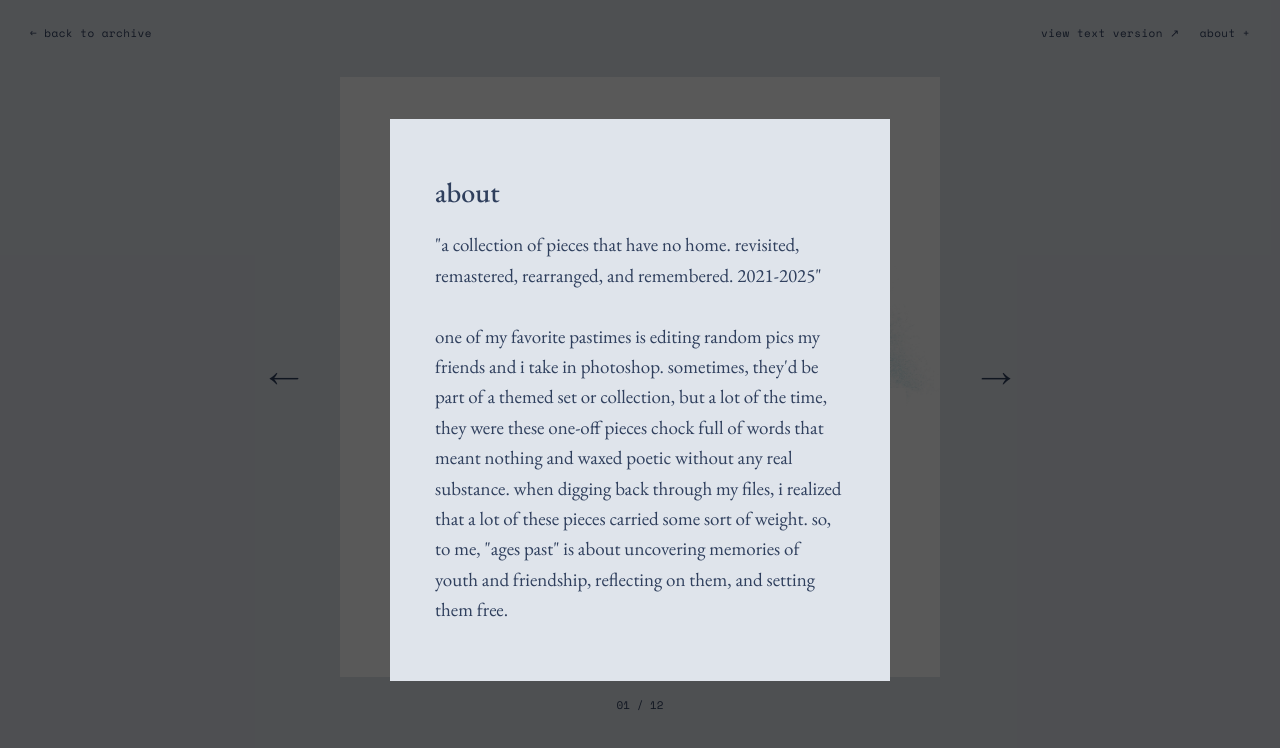
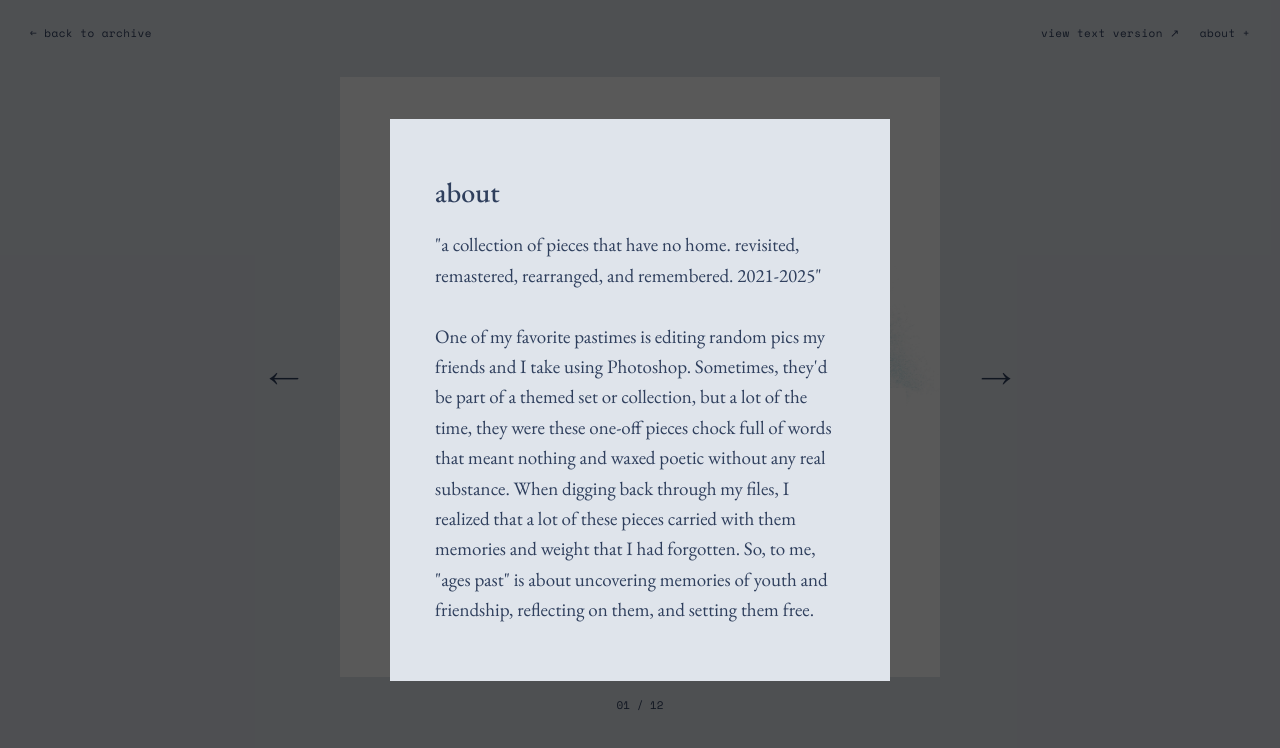
Before and after one commit to ocrzjx24/paper-forest, a plain HTML site: page agespast/index.html in a window 1280 px wide. Both pictures are taken after a click on the button "about +". Drawn offline with nearby package versions, Linux system fonts and the light colour scheme.

Commit message:
Update index.html

```diff
--- a/agespast/index.html
+++ b/agespast/index.html
@@ -109,7 +109,7 @@
             <h2>about</h2>
             <p>
                 "a collection of pieces that have no home. revisited, remastered, rearranged, and remembered. 2021-2025"<br><br>
-                one of my favorite pastimes is editing random pics my friends and i take in photoshop. sometimes, they'd be part of a themed set or collection, but a lot of the time, they were these one-off pieces chock full of words that meant nothing and waxed poetic without any real substance. when digging back through my files, i realized that a lot of these pieces carried some sort of weight. so, to me, "ages past" is about uncovering memories of youth and friendship, reflecting on them, and setting them free.
+                One of my favorite pastimes is editing random pics my friends and I take using Photoshop. Sometimes, they'd be part of a themed set or collection, but a lot of the time, they were these one-off pieces chock full of words that meant nothing and waxed poetic without any real substance. When digging back through my files, I realized that a lot of these pieces carried with them memories and weight that I had forgotten. So, to me, "ages past" is about uncovering memories of youth and friendship, reflecting on them, and setting them free.
             </p>
         </article>
     </dialog>
```
